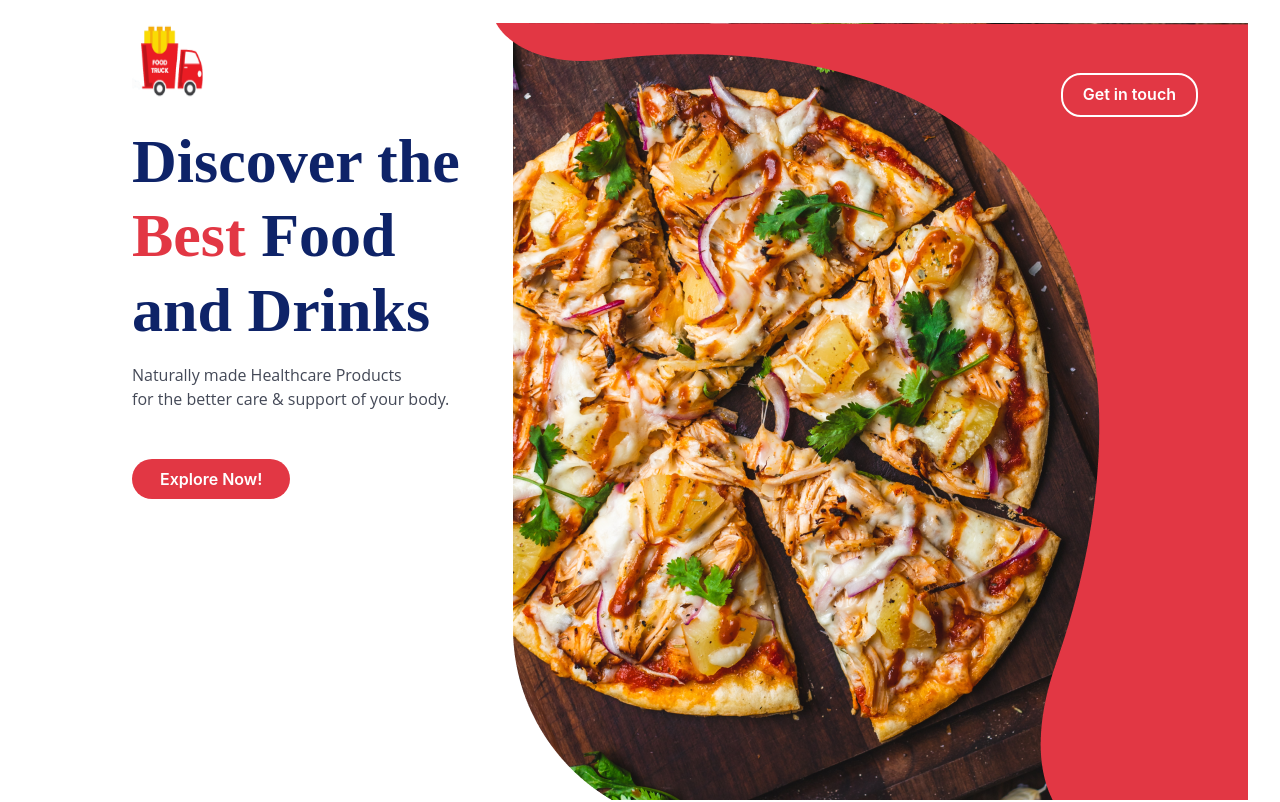
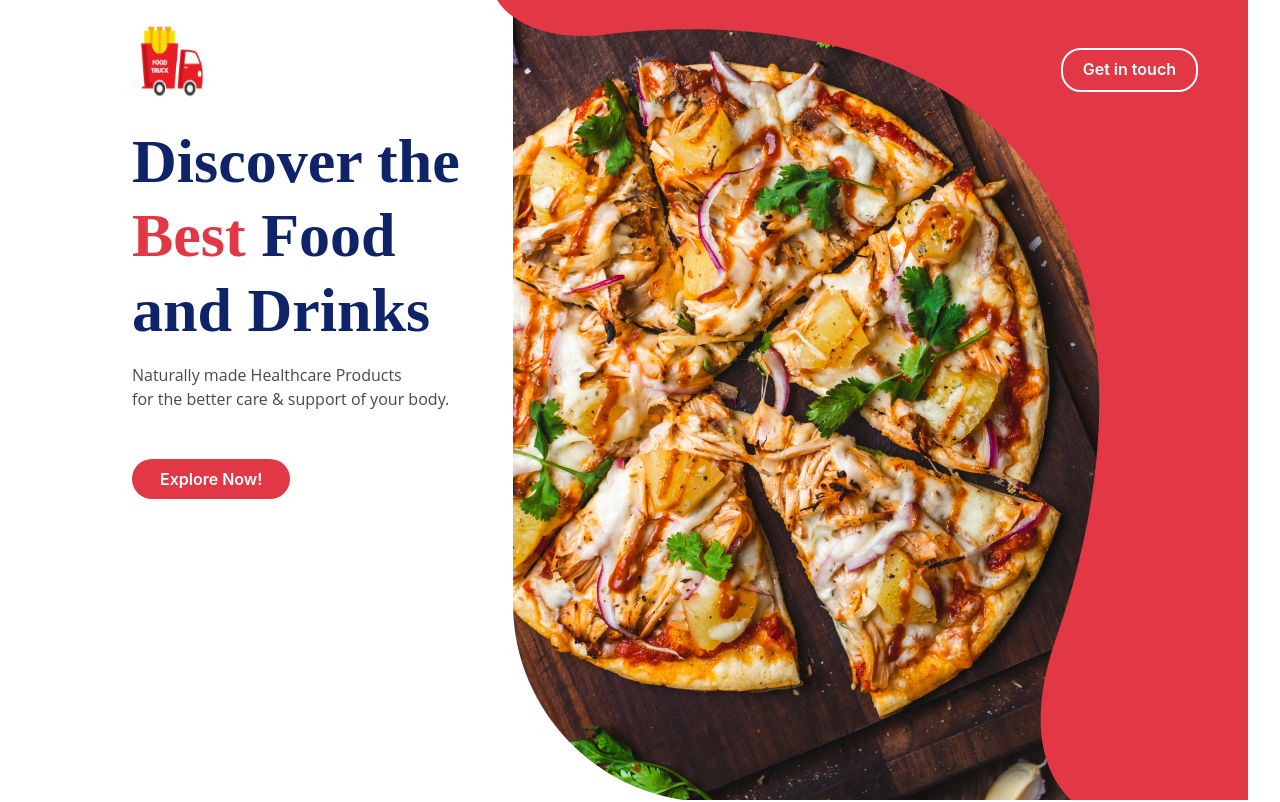
Before and after one commit to sadiqueiqbal0786/my-figma-task, a Next.js app: page / in a window 1280 px wide. Shown: the top 802 px of the page. Built offline with nearby package versions, Linux system fonts and the light colour scheme.

Commit message:
some fixes

```diff
--- a/src/app/components/Header.tsx
+++ b/src/app/components/Header.tsx
@@ -80,7 +80,7 @@ const Header = () => {
   alignItems="flex-start"
   position="relative"
 
-  mt={{ base: "0px", md: "50px" }} // Use consistent unit (px) for margins
+  mt={{ base: "0px", md: "0px" }} // Use consistent unit (px) for margins
  // p={{ base: "16px", md: "32px" }} // Padding can help with spacing
 //  flexWrap="wrap" // Allow wrapping if items overflow
   height="auto" // Use auto height to adapt to content
```
